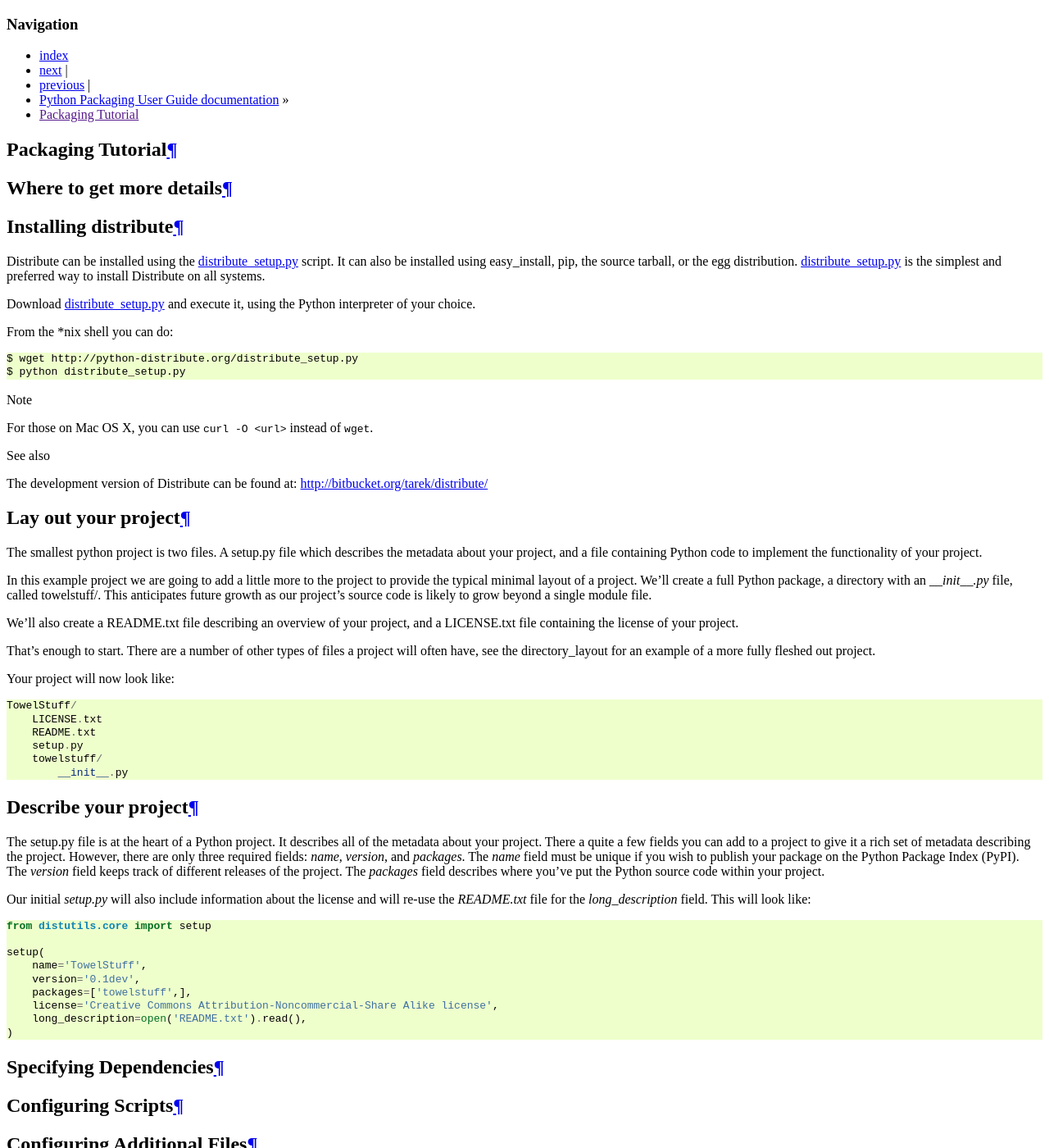
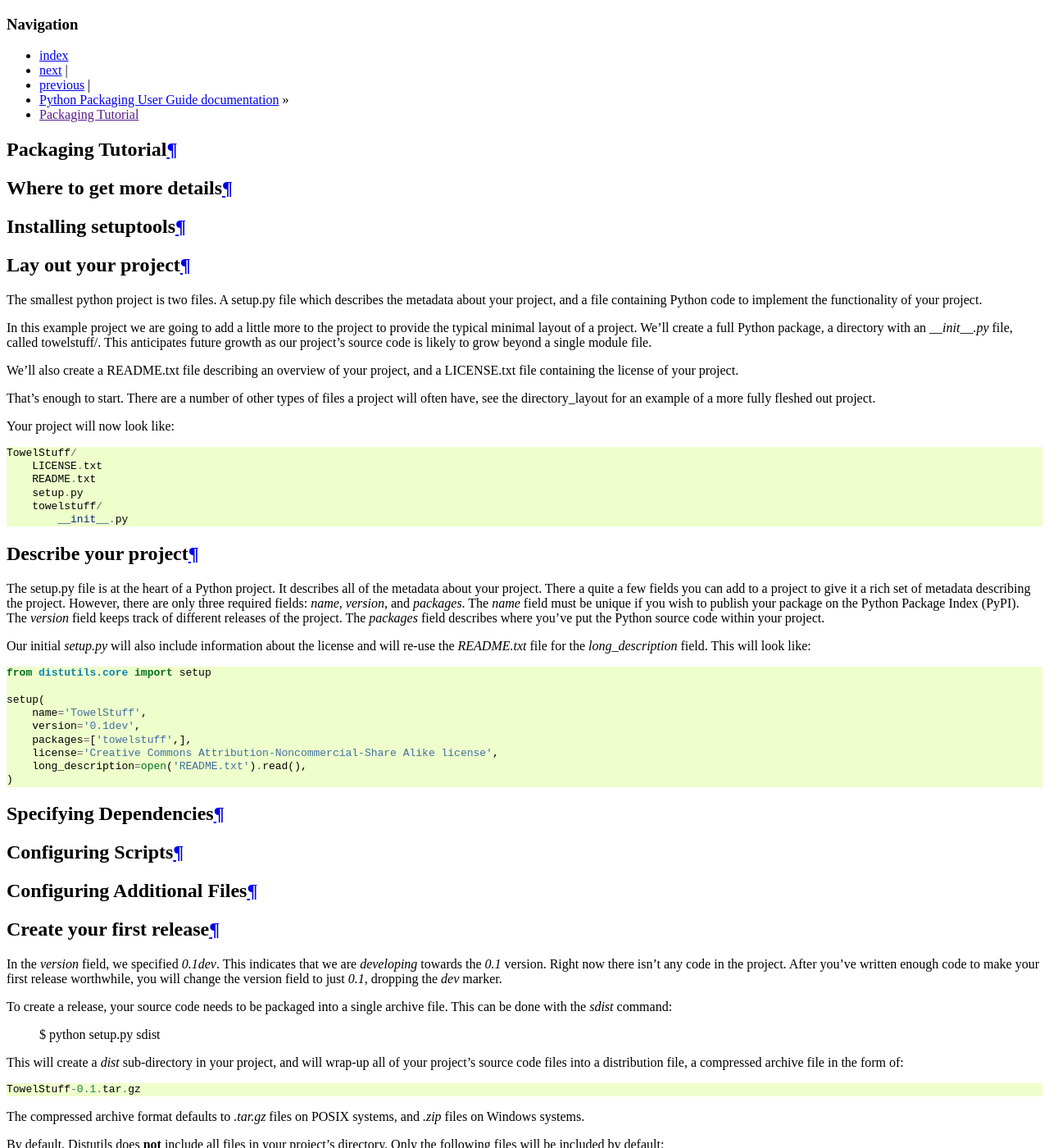
Before and after one commit to pypa/packaging.python.org, a Sphinx documentation site: the page built from source/packaging_tutorial.txt, in a window 1280 px wide and 1400 px high. Shown: the whole window at 82% size. Built offline with Sphinx 7.4.7, drawn with Linux system fonts in a browser that asks for light colours; some of the changed text lies outside the part shown.

Commit message:
remove last invalid references to Distribute

```diff
--- a/source/packaging_tutorial.txt
+++ b/source/packaging_tutorial.txt
@@ -9,31 +9,9 @@
 =========================
 
 
-Installing distribute
+Installing setuptools
 =====================
 
-Distribute can be installed using the `distribute_setup.py
-<http://python-distribute.org/distribute_setup.py>`_ script.  It can also be
-installed using easy_install, pip, the source tarball, or the egg distribution.
-`distribute_setup.py <http://python-distribute.org/distribute_setup.py>`_ is the
-simplest and preferred way to install Distribute on all systems.
-
-Download `distribute_setup.py
-<http://python-distribute.org/distribute_setup.py>`_ and execute it, using the
-Python interpreter of your choice.
-
-From the \*nix shell you can do::
-
-    $ wget http://python-distribute.org/distribute_setup.py
-    $ python distribute_setup.py
-
-.. note:: For those on Mac OS X, you can use ``curl -O <url>`` instead of
-   ``wget``.
-
-.. seealso:: The development version of Distribute can be found at:
-   http://bitbucket.org/tarek/distribute/
-
-.. _pip_info:
 
 
 Lay out your project
@@ -146,7 +124,7 @@
 for including those files:
 
  * Use a package which extends Distutils with more functionality.
-   Setuptools and Distribute allow you to include all files checked into
+   Setuptools allows you to include all files checked into
    your version control system.
 
  * Write a top-level MANIFEST.in file. This is a template file which
```
